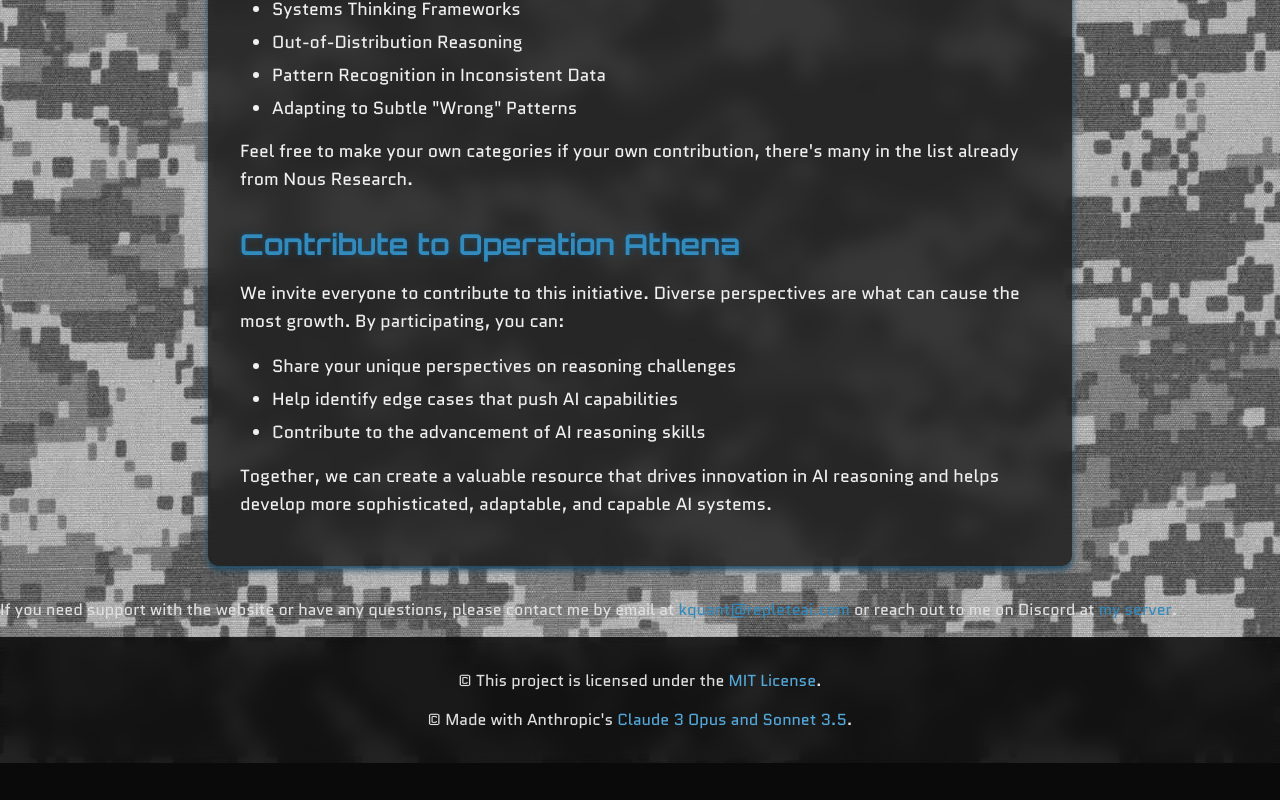
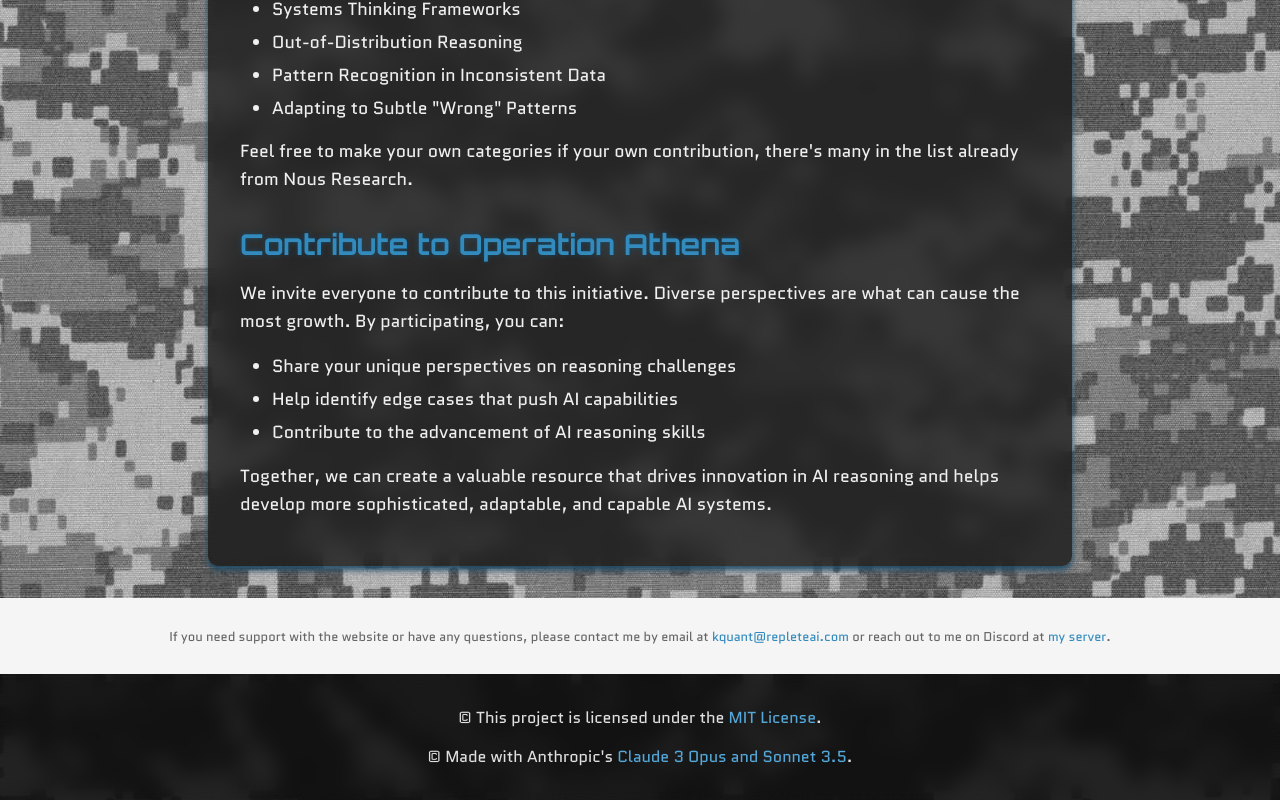
Before and after one commit to Kquant03/operation-athena-mongo, a Next.js app: page /about in a window 1280 px wide. Shown: the part 1107-1907 px from the top of the page. Before the commit the page ends 1870 px from the top, so only its background shows below. Built offline with nearby package versions, Linux system fonts and the light colour scheme.

Commit message:
Update About.module.css

```diff
--- a/styles/About.module.css
+++ b/styles/About.module.css
@@ -50,3 +50,20 @@
   .aboutSection li {
     margin-bottom: 0.5rem;
   }
+
+.footer {
+  margin-top: 2rem;
+  padding: 1rem;
+  background-color: #f5f5f5;
+}
+
+.finePrintContainer {
+  display: flex;
+  justify-content: center;
+}
+
+.finePrint {
+  font-size: 0.8rem;
+  color: #666;
+  text-align: center;
+}
```
